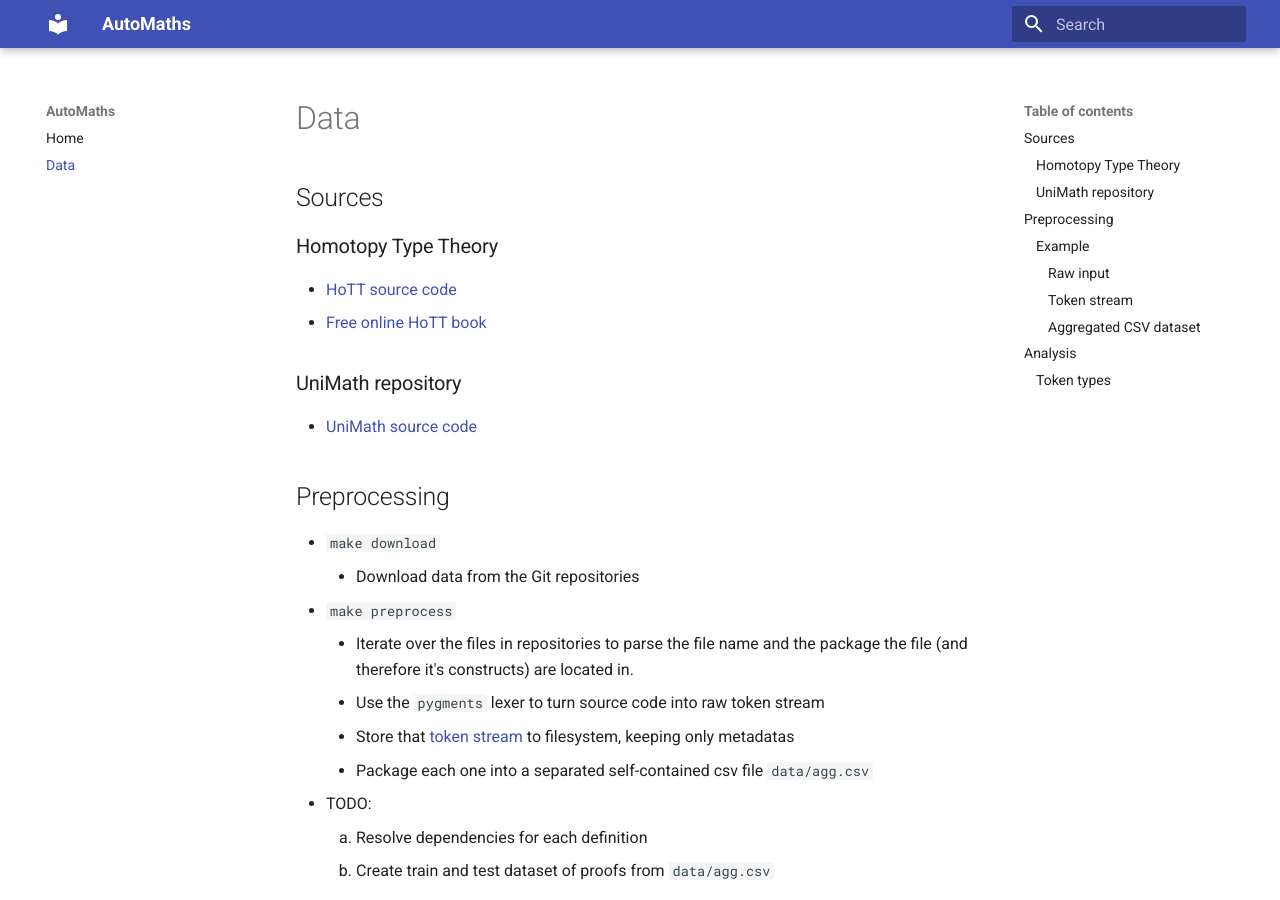
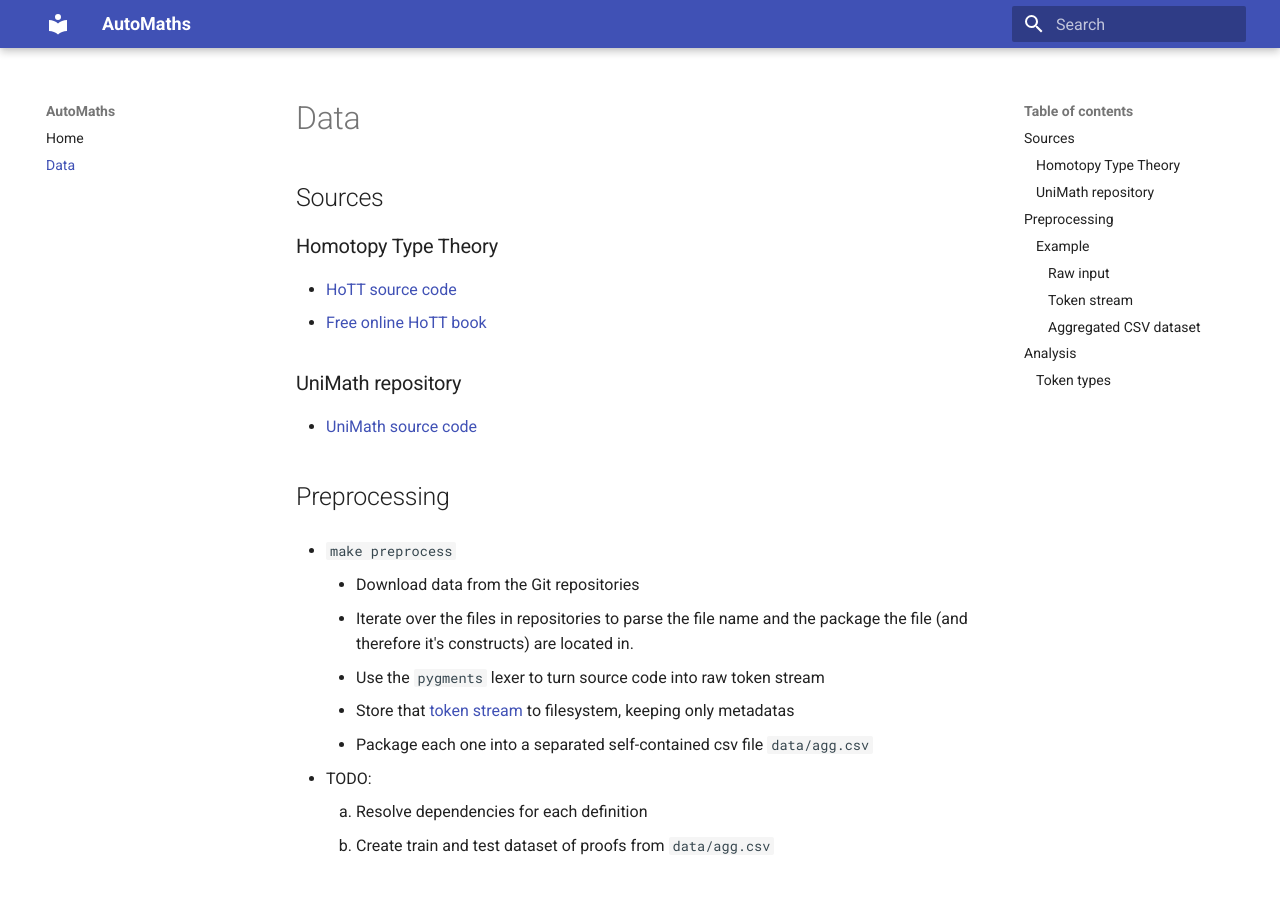
Before and after one commit to Xide/AutoMaths, an MkDocs documentation site: the page built from docs/data.md, in a window 1280 px wide and 900 px high. Built offline with MkDocs 1.6.1 and Material for MkDocs 9.7.7, drawn with Linux system fonts in a browser that asks for light colours; old or Windows-style settings are respelled for this version of MkDocs.

Commit message:
updated makefile rule doc

```diff
--- a/docs/data.md
+++ b/docs/data.md
@@ -10,9 +10,8 @@
 ## Preprocessing
 
 
-* `make download`
+* `make preprocess`
     - Download data from the Git repositories
-* `make preprocess`
     - Iterate over the files in repositories to parse the file name and
     the package the file (and therefore it's constructs) are located in.
     - Use the `pygments` lexer to turn source code into raw token stream
```
